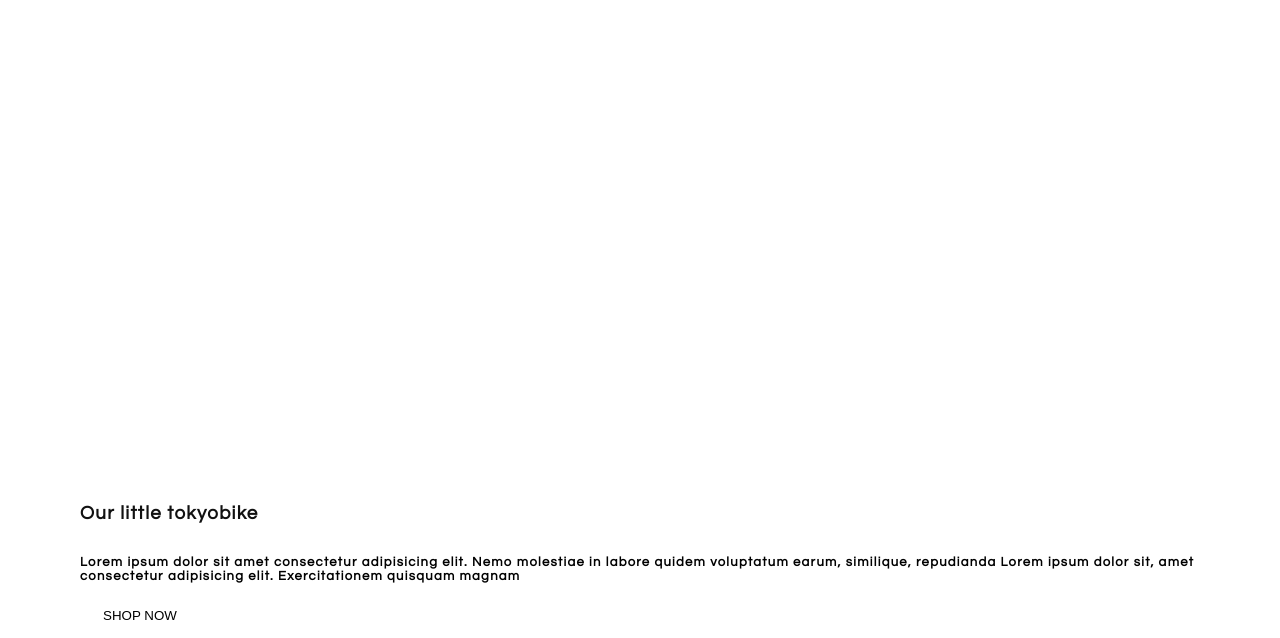
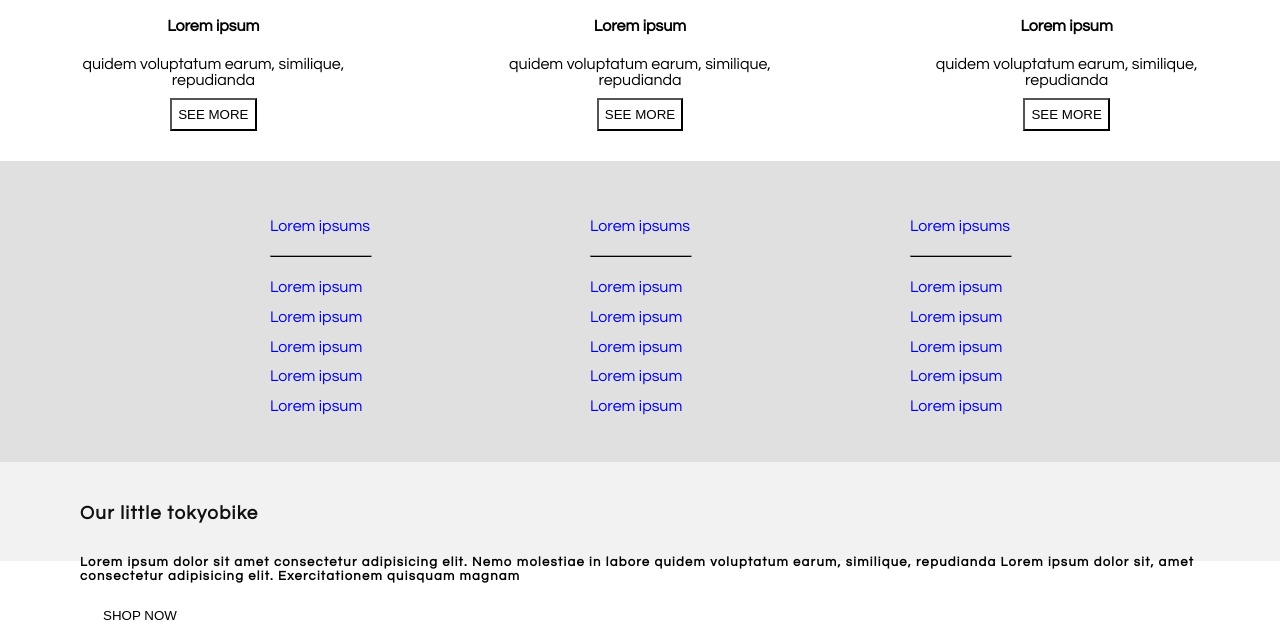
Before and after one commit to phryszlo/tokyo_bikes, a plain HTML site: page index.html in a window 1280 px wide. Shown: the part 588-1226 px from the top of the page. Drawn offline with Linux system fonts and the light colour scheme.

Commit message:
i am just done

```diff
--- a/index.html
+++ b/index.html
@@ -112,16 +112,56 @@
     <div class="inside">
       <div class="card">
         <img class="bike" src="./assets/Features_530x.jpg" alt="SS_deep-forest.jpg" alt="bisou_blue-gray.jpg" />
+        <h4 class="inside-name">Lorem ipsum</h4>
+        <span class="inside-span">quidem voluptatum earum, similique, repudianda</span>
+        <button class="seymour">SEE MORE</button>
+
       </div>
       <div class="card">
         <img class="bike" src="./assets/Collabs_530x.jpg" alt="SS_deep-forest.jpg" alt="bisou_blue-gray.jpg" />
+        <h4 class="inside-name">Lorem ipsum</h4>
+        <span class="inside-span">quidem voluptatum earum, similique, repudianda</span>
+        <button class="seymour">SEE MORE</button>
+
       </div>
       <div class="card">
         <img class="bike" src="./assets/Tokyo-by-tokyobike_530x.jpg" alt="SS_deep-forest.jpg"
           alt="bisou_blue-gray.jpg" />
+        <h4 class="inside-name">Lorem ipsum</h4>
+        <span class="inside-span">quidem voluptatum earum, similique, repudianda</span>
+        <button class="seymour">SEE MORE</button>
       </div>
     </div>
     <footer>
+      <div class="footer-div">
+        <a href="#">Lorem ipsums</a>
+        <hr style="border-bottom: .5px solid black; width: 100%;">
+
+        <a href="#">Lorem ipsum </a>
+        <a href="#">Lorem ipsum </a>
+        <a href="#">Lorem ipsum </a>
+        <a href="#">Lorem ipsum </a>
+        <a href="#">Lorem ipsum </a>
+      </div>
+      <div class="footer-div">
+        <a href="#">Lorem ipsums</a>
+        <hr style="border-bottom: .5px solid black; width: 100%;">
+
+        <a href="#">Lorem ipsum </a>
+        <a href="#">Lorem ipsum </a>
+        <a href="#">Lorem ipsum </a>
+        <a href="#">Lorem ipsum </a>
+        <a href="#">Lorem ipsum </a>
+      </div>
+      <div class="footer-div">
+        <a href="#">Lorem ipsums</a>
+        <hr style="border-bottom: .5px solid black; width: 100%;">
+        <a href="#">Lorem ipsum </a>
+        <a href="#">Lorem ipsum </a>
+        <a href="#">Lorem ipsum </a>
+        <a href="#">Lorem ipsum </a>
+        <a href="#">Lorem ipsum </a>
+      </div>
     </footer>
   </div>
 
--- a/style.css
+++ b/style.css
@@ -166,6 +166,14 @@ body {
   margin: 0;
   background-color: white;
 }
+.inside .card {
+  padding-bottom: 30px;
+}
+.seymour {
+  background-color: white;
+  height: 2.5em;
+  margin-top: 10px;
+}
 
 .inside-header {
   text-align: center;
@@ -175,3 +183,27 @@ body {
   font-size: 12px;
   color: #0009;
 }
+.inside-span {
+  width: 80%;
+  text-align: center;
+}
+
+footer {
+  padding: 50px;
+  background-color: var(--footer-background);
+  display: flex;
+  justify-content: space-evenly;
+  height: 300px;
+}
+
+.footer-div {
+  display: flex;
+  flex-direction: column;
+  justify-content: space-around;
+  align-items: flex-start;
+  height: 70%;
+}
+.footer-div a {
+  text-align: left;
+  text-decoration: none;
+}
```
